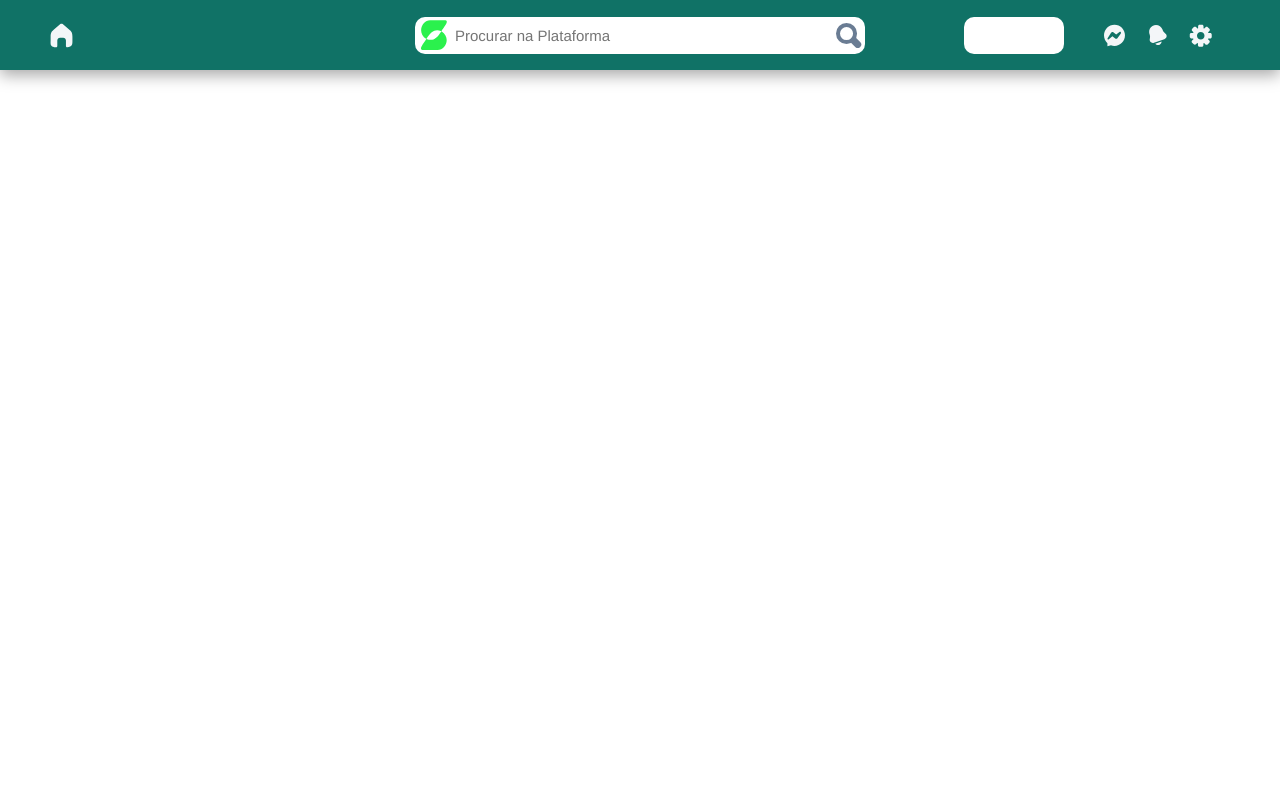
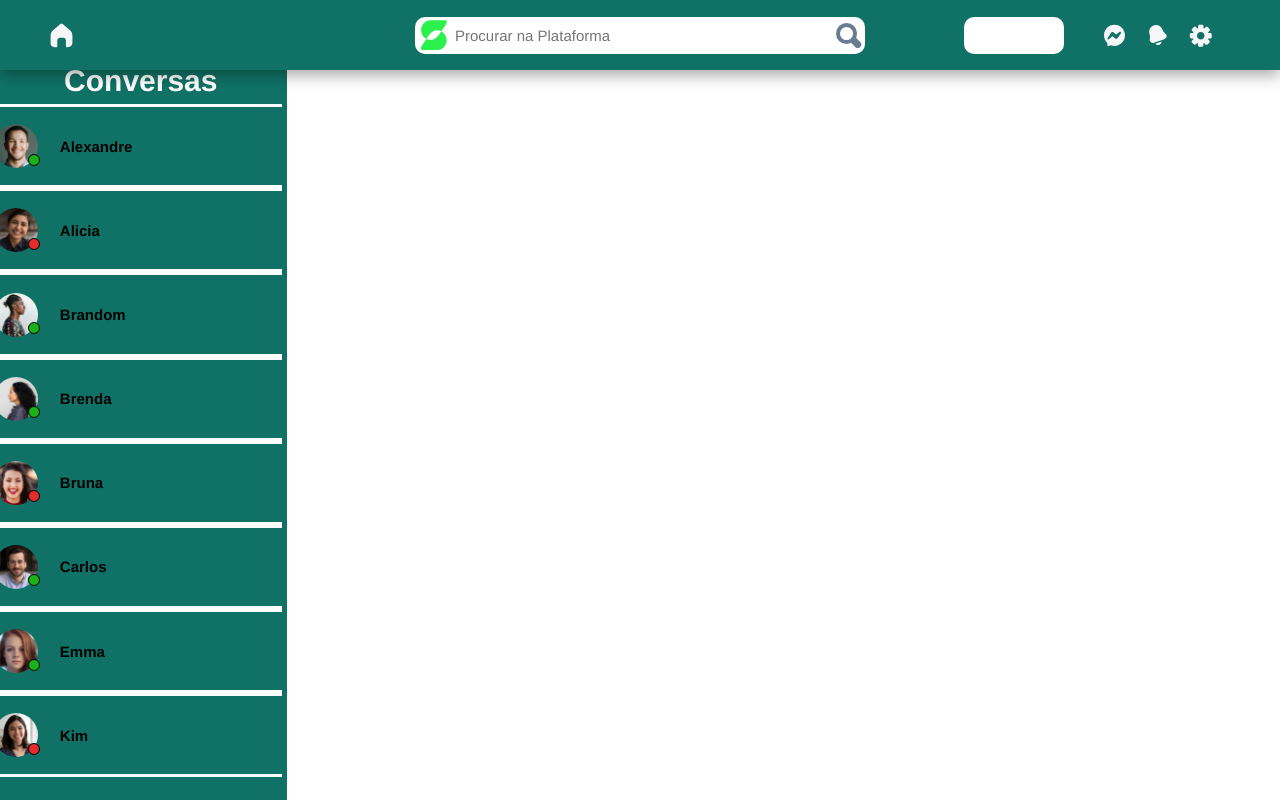
Before and after one commit to regiszaum/projeto-solutinhos, a Vue app: page /chat in a window 1280 px wide. Built offline with nearby package versions, Linux system fonts and the light colour scheme.

Commit message:
implementado conversas no chat

```diff
--- a/src/components/screens/TelaChat.vue
+++ b/src/components/screens/TelaChat.vue
@@ -1,44 +1,81 @@
 <template>
     <div>
         <NavBar/>
-        <div class="posicao">
-            <div class="conversas">A</div>
-            <div class="mensagens">B</div>
-            <div class="status">C</div>
+
+        <div class="conversas">
+            <h1>Conversas</h1>
+        <Contact :url="'Alexandre.png'" :name="'Alexandre'" :online_sts="'online'"/>
+        <Contact :url="'Alicia.png'" :name="'Alicia'" :online_sts="'offline'"/>
+        <Contact :url="'Brandom.png'" :name="'Brandom'" :online_sts="'online'"/>
+        <Contact :url="'Brenda.png'" :name="'Brenda'" :online_sts="'online'"/>
+        <Contact :url="'Bruna.png'" :name="'Bruna'" :online_sts="'offline'"/>
+        <Contact :url="'Carlos.png'" :name="'Carlos'" :online_sts="'online'"/>
+        <Contact :url="'Emma.png'" :name="'Emma'" :online_sts="'online'"/>
+        <Contact :url="'Kim.png'" :name="'Kim'" :online_sts="'offline'"/>
+        </div>
+
+        <div class="chat"></div>
+
+        <div class="user-perfil">
+            <h1>User</h1>
         </div>
     </div>
 </template>
 
 <script>
 import NavBar from '../shared/NavBar.vue'
+import Contact from '../shared/Contact.vue'
 
 export default {
     name: 'Chat',
     components: {
-        NavBar
+        NavBar,
+        Contact
     }
+
+
 }
 </script>
 
 <style>
+ h1 {
+     padding: 2%;
+     font-size: 30px;
+ }
 
-.posicao {
-  display: grid;
-  grid-template-columns: 0.25fr 0.5fr 0.25fr;
-  grid-template-rows: 0.5fr 0.5fr 0fr;
-  gap: 0px 0px;
-  grid-auto-flow: row;
-  grid-template-areas:
-    "conversas mensagens status"
-    "conversas mensagens status"
-    ". . .";
-}
+ .conversas{
 
-.conversas { grid-area: conversas; background-color: blue;width: 100%; height: 100%;}
+   position: fixed;
+   display: flex;
+   flex-direction: column;
+   align-items: center;
+   justify-content: flex-start;
+   width: 22%;
+   /* height: 100%; */
+   background: var(--verde-escuro);
+   margin-top: 4.5%;
+   padding-top: 0.1%;
+   /* padding-left: 1%; */
+   border-right: 5px solid var(--verde-escuro);
+   overflow-x: hidden;
+   overflow-y: scroll;
+   top: 0;
+   bottom: 0;
 
-.mensagens { grid-area: mensagens; background-color: brown;}
+  }
 
-.status { grid-area: status;  background-color: coral;}
+  .contact-wrapper {
+    padding: 5%;
+    border: solid;
+    border-radius: 0% !important;
+  }
 
+  .chat {
+      height: 100%;
+      width: 56%;
+      background-color: var(--verde-escuro);
+      display: flex;
+      flex-direction: column;
+  }
 
 </style>
```
